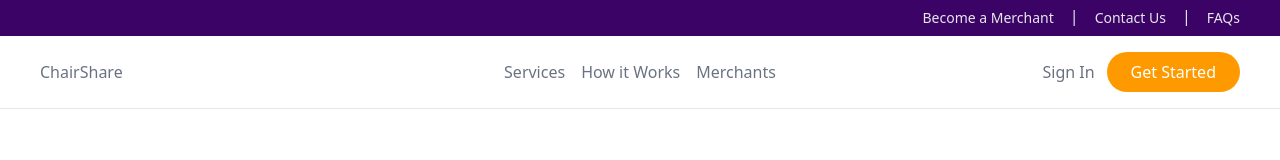
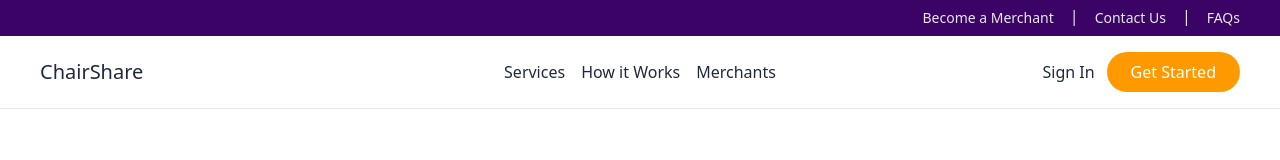
Before and after one commit to KayviaHarriott/chair-share, a React (Vite) app: page / in a window 1280 px wide. Shown: the top 160 px of the page. Built offline with nearby package versions, Linux system fonts and the light colour scheme.

Commit message:
Added logo

```diff
--- a/src/navigation/NavBar.tsx
+++ b/src/navigation/NavBar.tsx
@@ -1,6 +1,6 @@
 import { Link } from "react-router-dom";
 // import KeyboardArrowRightIcon from '@mui/icons-material/KeyboardArrowRight';
-import { KeyboardArrowRight } from "@mui/icons-material";
+// import { KeyboardArrowRight } from "@mui/icons-material";
 
 export const NavBar = () => {
   return (
@@ -15,12 +15,13 @@ export const NavBar = () => {
            {/* <KeyboardArrowRight/>  */}
          </div>
         </div>
-      <nav className="flex justify-center py-4 border-b border-gray-200 px-4 text-gray-500 bg-white">
+      <nav className="flex justify-center py-4 border-b border-gray-200 px-4 text-gray-800 bg-white">
 
         <div className="max-w-[1200px] w-full ">
           <div className="w-full flex justify-between items-center">
-            <div className="w-1/3">
-              <Link to="/">ChairShare</Link>
+            <div className="w-1/3 flex items-center gap-2">
+              {/* <Link to="/"><img className="h-[50px]" src="./imgs/Logo.png" /></Link> */}
+              <Link className="text-xl" to="/"><p>ChairShare</p></Link>
             </div>
             <div className="w-1/3 flex items-center justify-center gap-4">
               <Link to="/">Services</Link>
```
Also changed, not shown: public/imgs/Logo.png (added), public/imgs/Logo_WithText.png (added).
